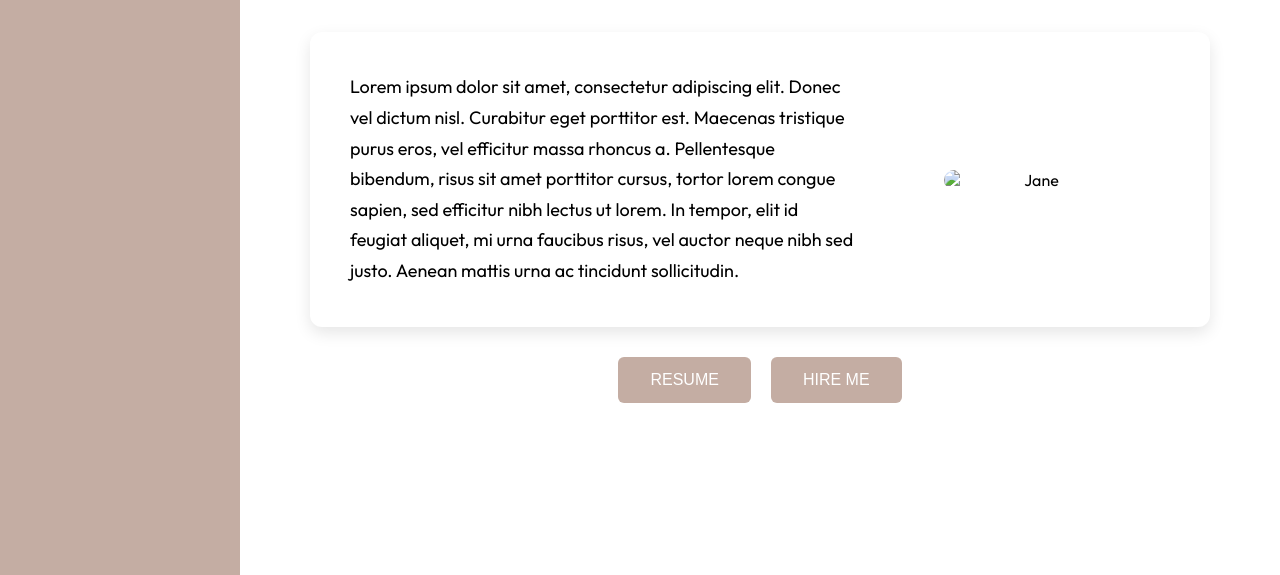
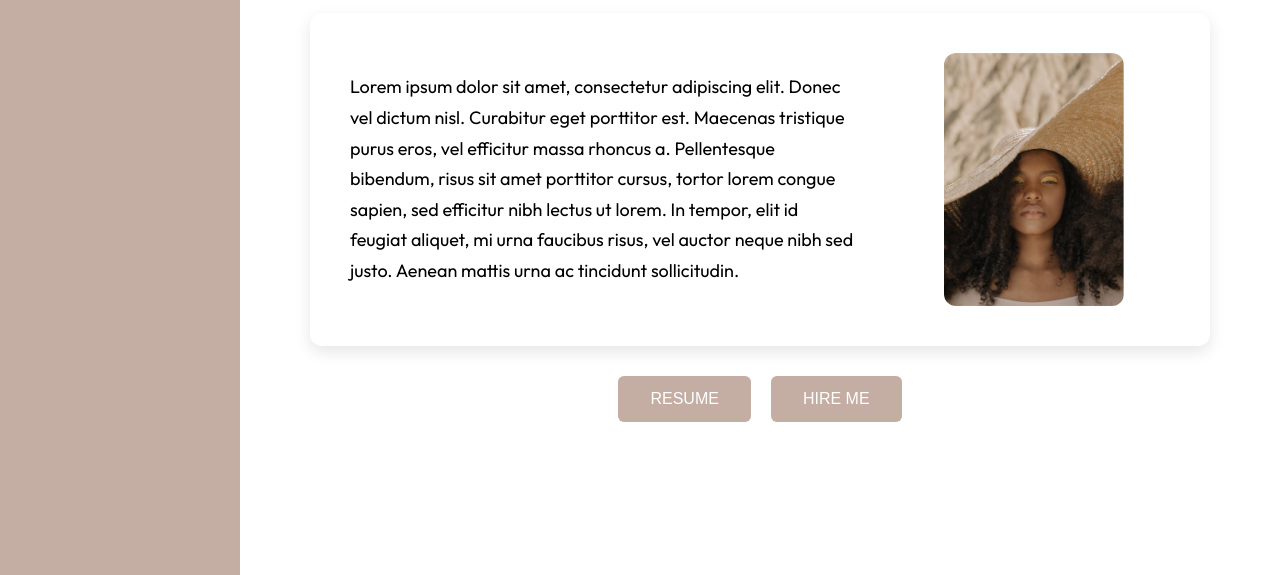
Before and after one commit to cuboidal-lab/midterm, a plain HTML site: page about.html in a window 1280 px wide. Shown: the part 225-800 px from the top of the page. Drawn offline with Linux system fonts and the light colour scheme; the site is published under a folder, as on GitHub Pages, so addresses that start at the root find nothing.

Commit message:
about.html

```diff
--- a/about.html
+++ b/about.html
@@ -28,7 +28,7 @@
           </p>
         </div>
         <div class="about-photo-inside">
-          <img src="/images/jane2.png" alt="Jane">
+          <img src="images/jane2.png" alt="Jane">
         </div>
       </div>
 
```
